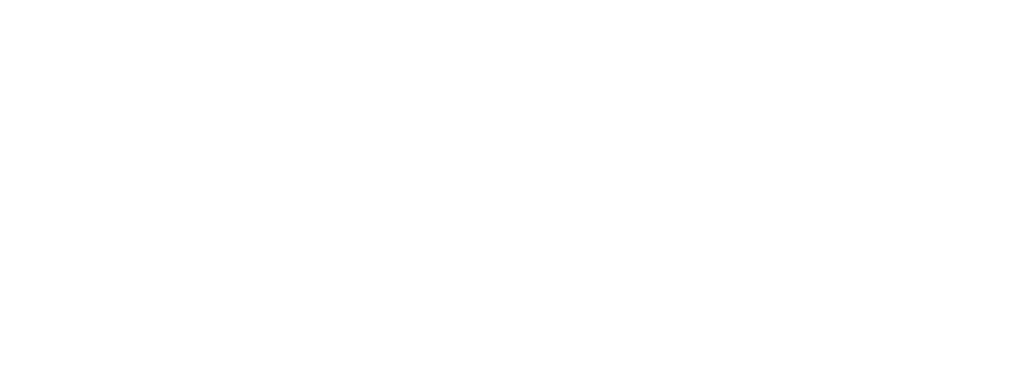
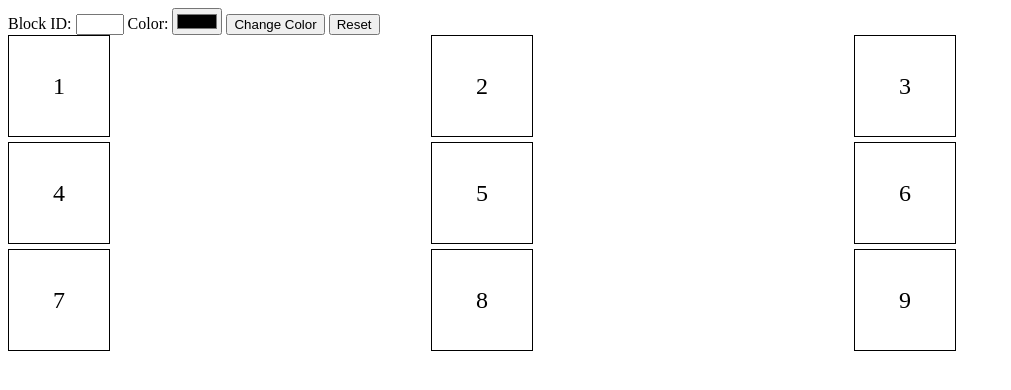
Before and after one commit to acciojob/Replit-Asian-Paints-Yuvraj01maurya, a website: page main.html in a window 1280 px wide. Shown: the whole page, without its empty margins (0-1011 px from the left). Drawn offline with Linux system fonts and the light colour scheme.

Commit message:
created a submission

```diff
--- a/main.html
+++ b/main.html
@@ -8,6 +8,27 @@
 
 <body>
 	<!-- the entire body must be written by student -->
+  <label for="block_id">Block ID:</label>
+  <input type="number" id="block_id" min="1" max="9">
+
+  <label for="colour_id">Color:</label>
+  <input type="color" id="colour_id">
+
+  <button id="change_button">Change Color</button>
+  <button id="reset_button">Reset</button>
+
+  <div id="grid-container">
+    <!-- 3x3 grid items -->
+    <div class="grid-item" id="1">1</div>
+    <div class="grid-item" id="2">2</div>
+    <div class="grid-item" id="3">3</div>
+    <div class="grid-item" id="4">4</div>
+    <div class="grid-item" id="5">5</div>
+    <div class="grid-item" id="6">6</div>
+    <div class="grid-item" id="7">7</div>
+    <div class="grid-item" id="8">8</div>
+    <div class="grid-item" id="9">9</div>
+  </div>
     <script type="text/javascript" src="./script.js">
 </script>
 
--- a/script.js
+++ b/script.js
@@ -1 +1,26 @@
 //your JS code here. If required.
+document.getElementById('change_button').addEventListener('click', function() {
+  const blockId = document.getElementById('block_id').value;
+  const color = document.getElementById('colour_id').value;
+
+  const gridItems = document.querySelectorAll('.grid-item');
+
+  gridItems.forEach(item => {
+    item.style.backgroundColor = 'transparent';
+  });
+
+  const selectedBlock = document.getElementById(blockId);
+  if (selectedBlock) {
+    selectedBlock.style.backgroundColor = color;
+  } else {
+    alert('Invalid block ID. Please enter a number between 1 and 9.');
+  }
+});
+
+document.getElementById('reset_button').addEventListener('click', function() {
+  const gridItems = document.querySelectorAll('.grid-item');
+
+  gridItems.forEach(item => {
+    item.style.backgroundColor = 'transparent';
+  });
+});
--- a/styles.css
+++ b/styles.css
@@ -1 +1,16 @@
 /*  your css code here. If applicable */
+ #grid-container {
+      display: grid;
+      grid-template-columns: repeat(3, 1fr);
+      gap: 5px;
+    }
+    .grid-item {
+      width: 100px;
+      height: 100px;
+      border: 1px solid #000;
+      display: flex;
+      align-items: center;
+      justify-content: center;
+      font-size: 24px;
+      cursor: pointer;
+    }
```
